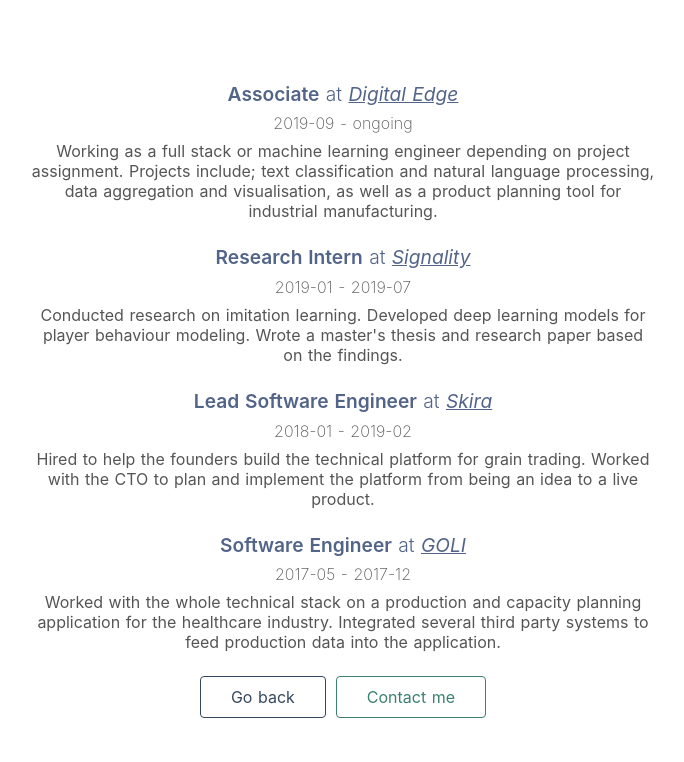
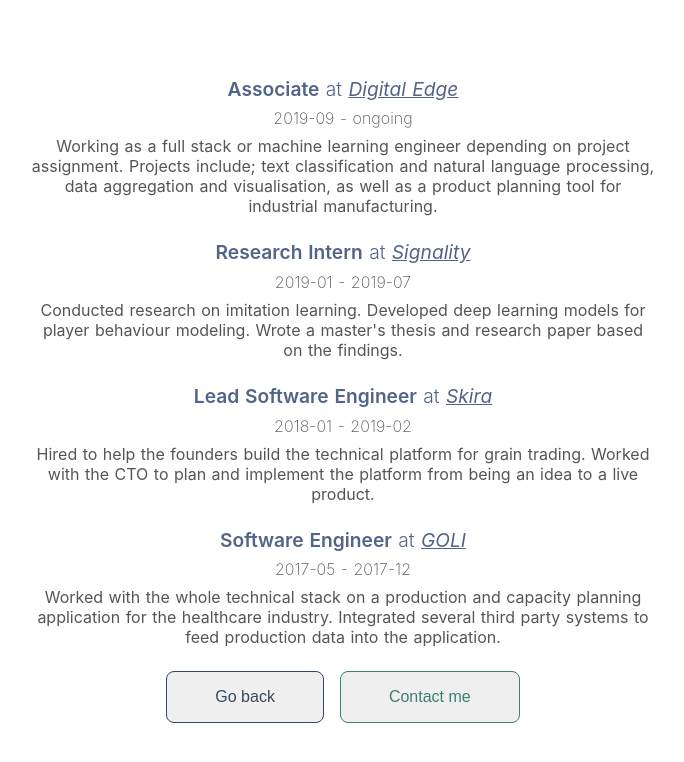
Before and after one commit to perlindstroem/portfolio, a Nuxt app: page /experience in a window 1280 px wide. Shown: the top 762 px of the page, without its empty margins (297-981 px from the left). Built offline with nearby package versions, Linux system fonts and the light colour scheme.

Commit message:
refactor button

```diff
--- a/components/TheButton.vue
+++ b/components/TheButton.vue
@@ -1,7 +1,7 @@
 <template>
-  <a :class="[color, disabledClass]" class="button">
+  <button :class="[color, disabledClass]" class="button">
     {{ text }}
-  </a>
+  </button>
 </template>
 
 <script>
@@ -33,10 +33,11 @@
 <style scoped>
 .button {
   display: inline-block;
-  border-radius: 4px;
+  border-radius: .5em;
   text-decoration: none;
-  padding: 10px 30px;
-  margin: 0 5px;
+  padding: 1em 3em;
+  margin: 0 .5em;
+  font-size: 1em;
 }
 
 .green {
```
